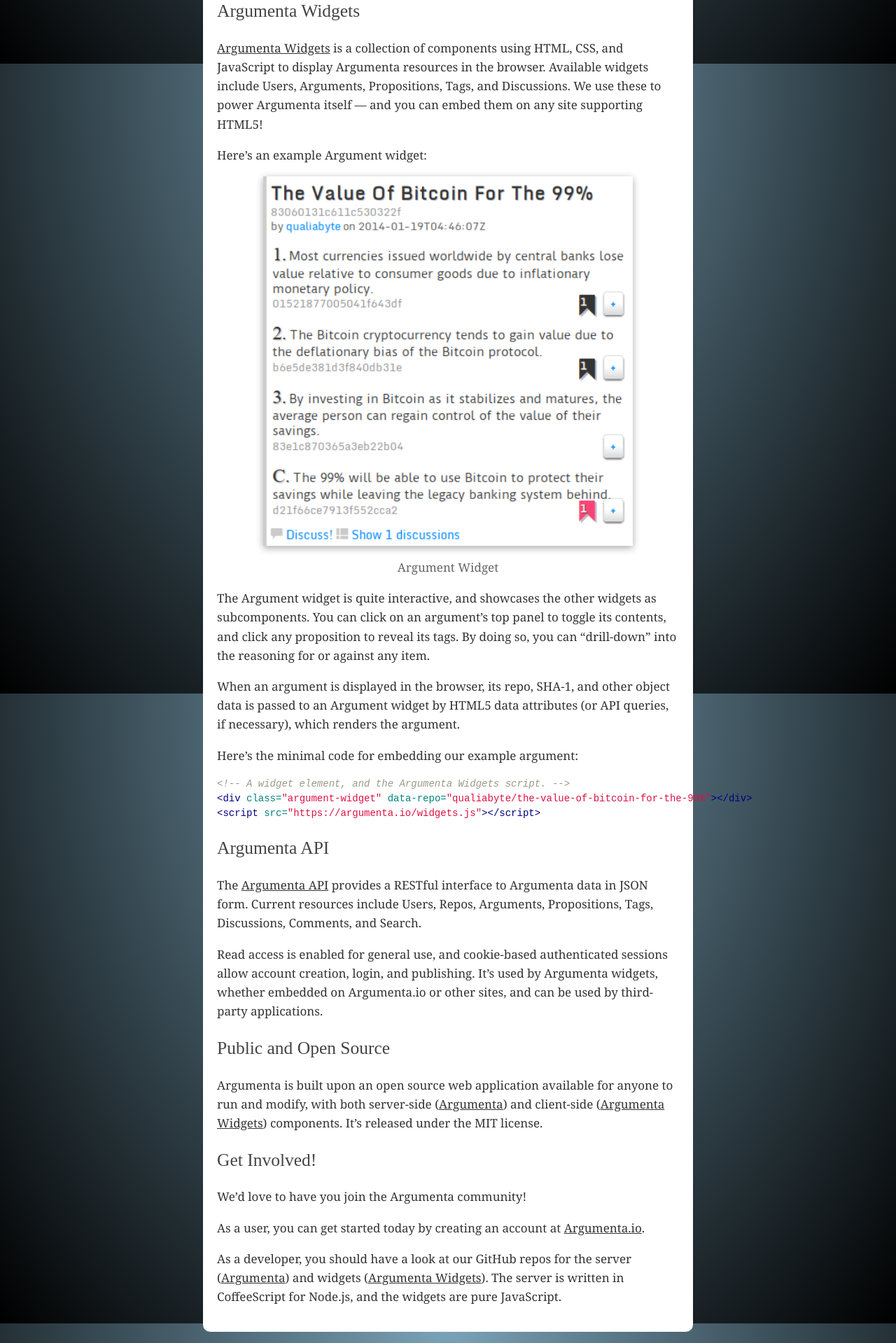
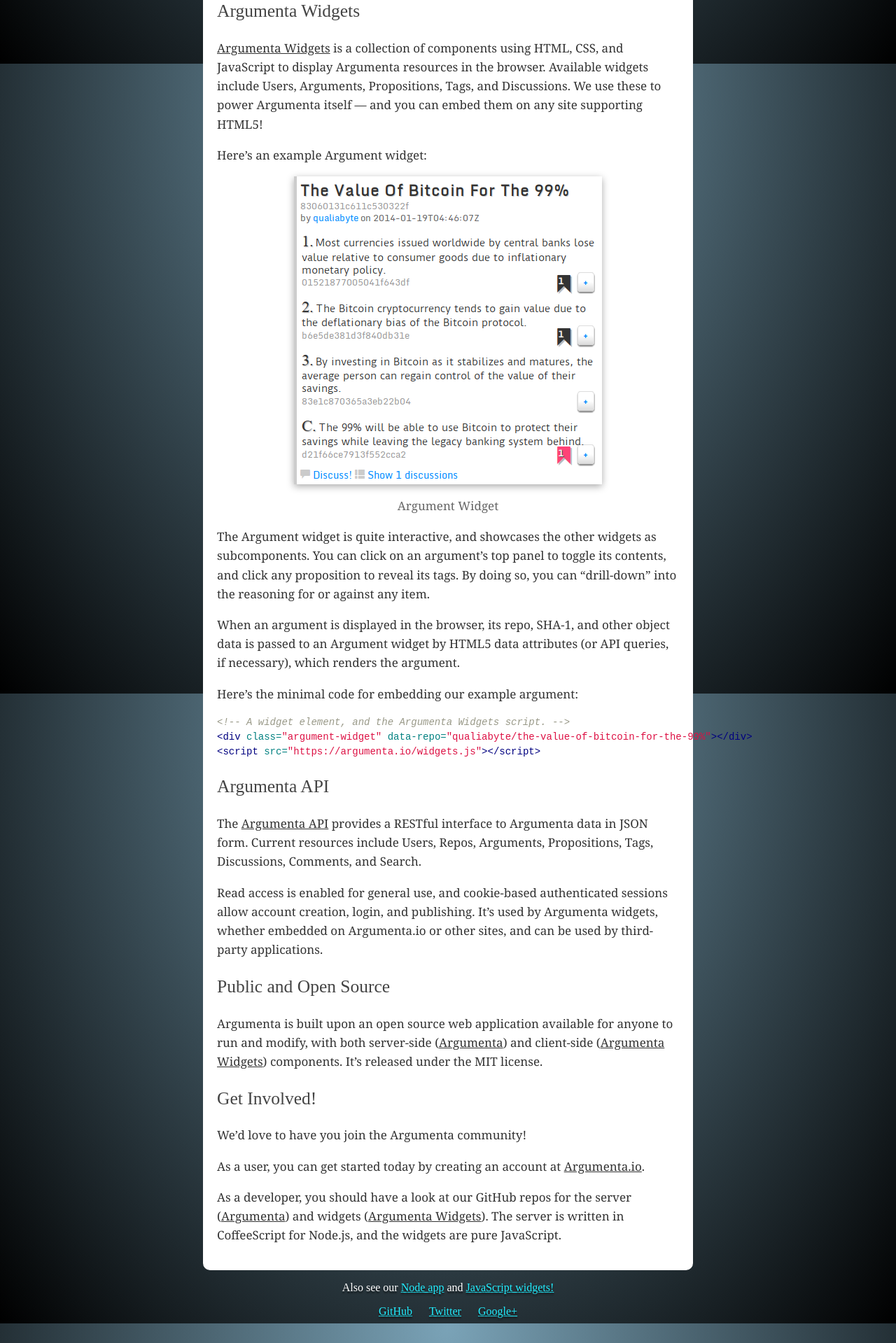
Before and after one commit to argumenta/argumenta.github.io, a Jekyll site: the page built from _posts/2014-04-18-introducing-argumenta.md, in a window 1280 px wide. Shown: the part 3509-5428 px from the top of the page at 70% size. Built offline with Jekyll 4.4.1, drawn with Linux system fonts in a browser that asks for light colours; nearby versions of some CDN libraries; some web fonts are replaced; library files that are not in the unit come from our copies; comment, search, counter and statistics services are not loaded.

Commit message:
Fix width of widget image

```diff
--- a/_posts/2014-04-18-introducing-argumenta.md
+++ b/_posts/2014-04-18-introducing-argumenta.md
@@ -104,7 +104,7 @@
 Here's an example Argument widget:
 
 <a href="/assets/images/argument-widget.png">
-  <img class="post-image" src="/assets/images/argument-widget.png">
+  <img class="post-image" src="/assets/images/argument-widget.png" style="width: auto;">
 </a>
 <div class="post-caption">Argument Widget</div>
 
```
